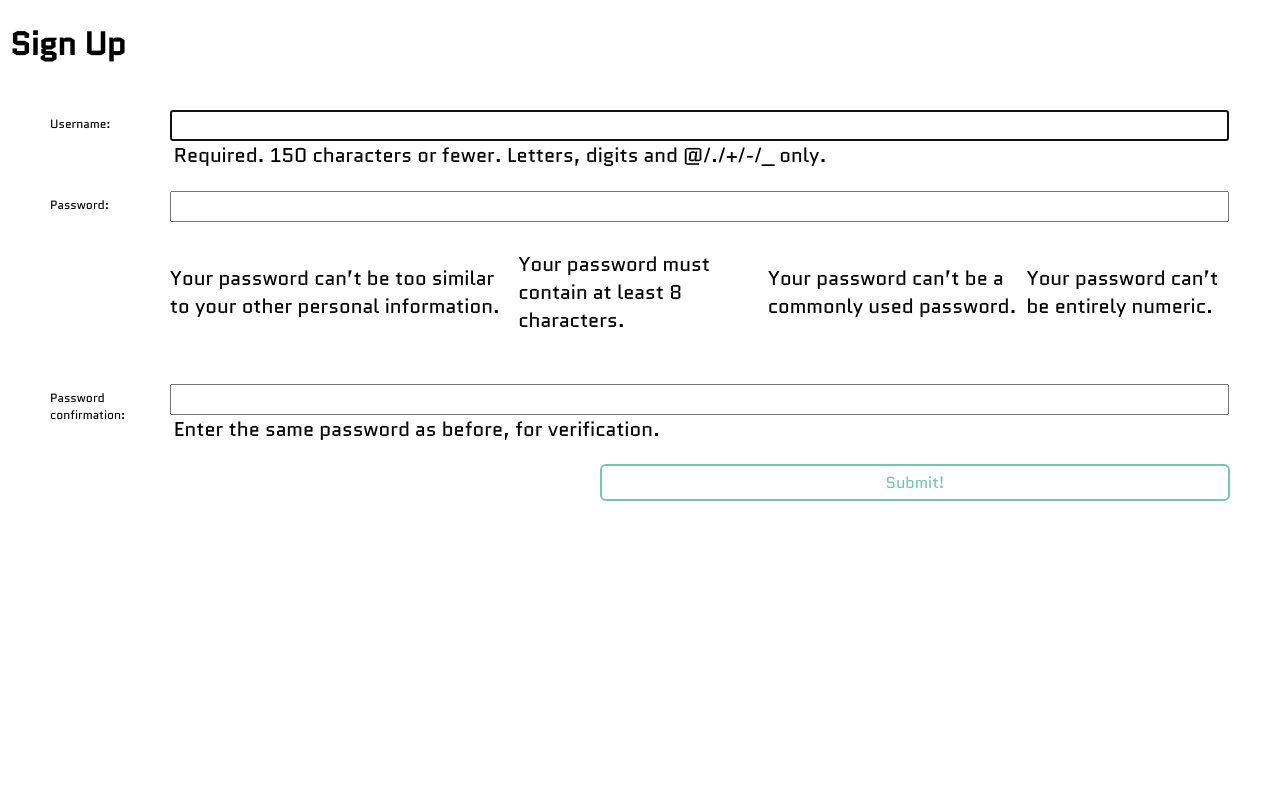
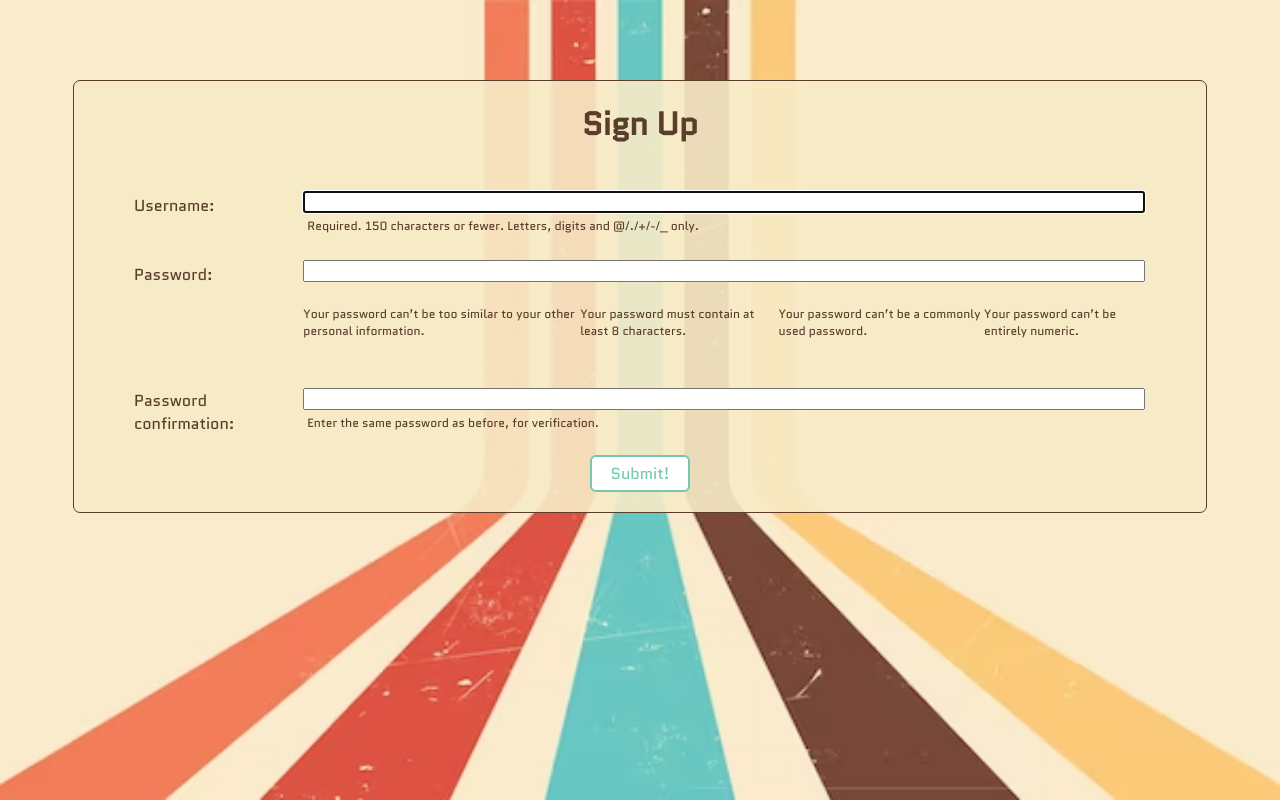
Before and after one commit to andrea1234321/showcase, a Django app: page /accounts/signup/ in a window 1280 px wide. Shown: the part 55-855 px from the top of the page. Before the commit the page ends 556 px from the top, so only its background shows below. Run offline with Django 4.2, Linux system fonts and the light colour scheme; some web fonts are replaced.

Commit message:
style the sign up page

```diff
--- a/main_app/static/css/form.css
+++ b/main_app/static/css/form.css
@@ -1,21 +1,38 @@
+main{
+  background-image: url('../images/retro-background.avif');
+  background-position: center;
+  background-repeat: no-repeat;
+  background-size: cover;
+  height: 100vh;
+  color: rgb(90,61,43);
+}
 .form-container {
+  background-color: rgba(248, 236, 199, 0.9);
+  border-radius: 7px;
+  border: 1px solid rgb(90,61,43);
   display: flex;
   flex-direction: column;
-  width: 100%;
+  justify-content: center;
+  align-items: center;
+  margin: 0 auto;
+  width: 90%;
+  padding: 20px;
+  margin-top: 80px;
 }
-
+.form-container h1{
+  margin-top: 0;
+}
 table {
   padding: 0 40px;
   width: 100%;
   border-spacing: 0 20px;
 }
-
 th {
   text-align: left;
   padding: 6px 20px 0 0;
   font-weight: normal;
   vertical-align: top;
-  font-size: var(--font-reg);
+  font-size: var(--font-m);
 }
 
 td {
@@ -25,7 +42,7 @@ td {
 td > * {
   width: 100%;
   padding: 2px 4px;
-  font-size: var(--font-l);
+  font-size: var(--font-reg);
 }
 
 td > textarea {
@@ -34,6 +51,6 @@ td > textarea {
 }
 
 .btn {
-  align-self: flex-end;
-  margin-right: 40px;
+  margin: 0 auto;
+  width: 100px;
 }
--- a/main_app/static/css/home.css
+++ b/main_app/static/css/home.css
@@ -1,3 +1,7 @@
+main{
+  background-color: rgb(248, 236, 199);
+  height: 100vh;
+}
 .login-container{
   background-image: url('../images/retro-tv.png');
   background-position: center;
--- a/main_app/templates/signup.html
+++ b/main_app/templates/signup.html
@@ -7,13 +7,11 @@
 
 {% block content %}
 
-<div class="page-header">
+<form action="" method="post" class="form-container" autocomplete="off">
   <h1>Sign Up</h1>
-</div>
-{% if error_message %}
-  <p class="red-text">{{ error_message }}</p>
-{% endif %}
-<form action="" method="post" class="form-container" autocomplete="off">
+  {% if error_message %}
+    <p class="red-text">{{ error_message }}</p>
+  {% endif %}
   {% csrf_token %}
   <table>
     {{ form.as_table }}
```
Also changed, not shown: main_app/static/images/retro-background.avif (added).
